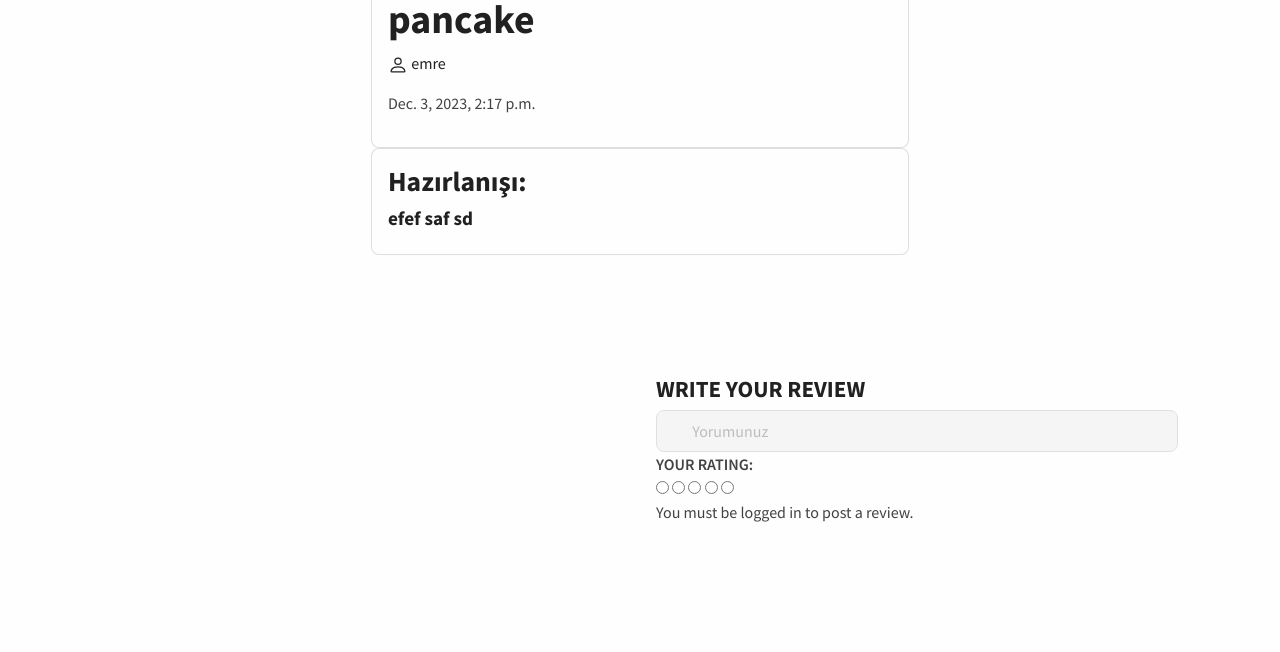
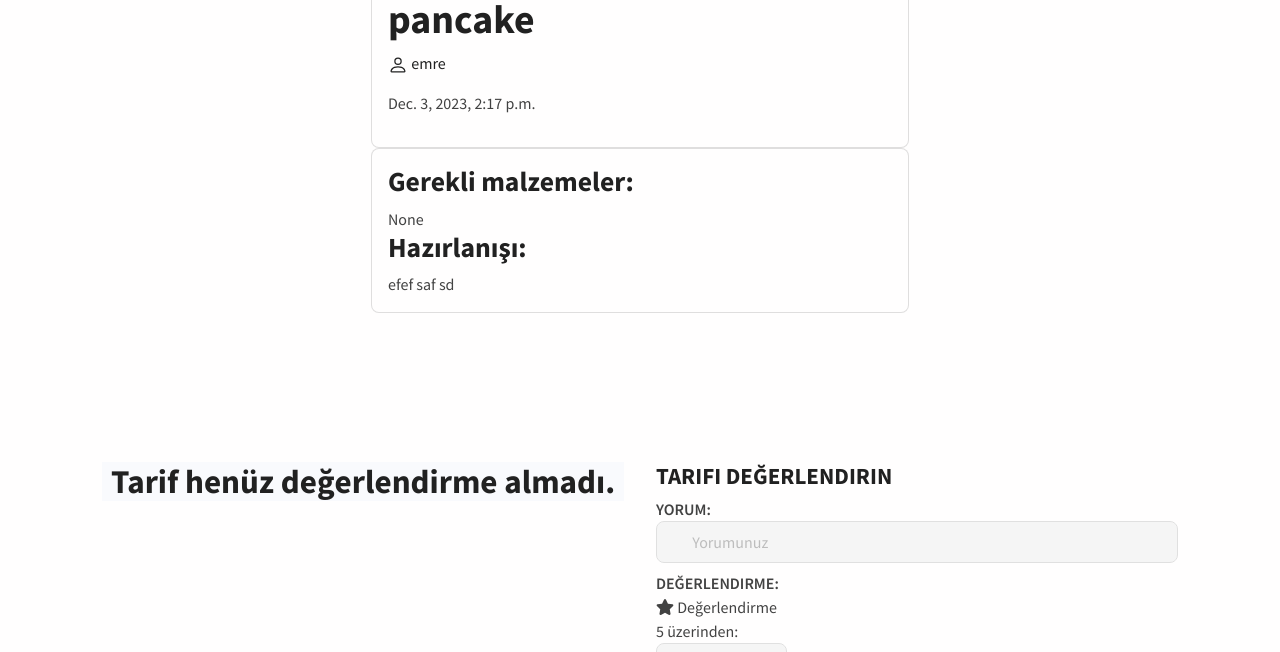
Before and after one commit to Emrehrz/recipe-app, a Django app: page /recipe/detail/13/ in a window 1280 px wide. Shown: the part 1196-1848 px from the top of the page. Run offline with Django 4.2, Linux system fonts and the light colour scheme; data comes from the database, SQL or seed files in the repository; both versions use the stored data as it was after the commit; data that the repository does not hold is empty; some libraries are stand-ins or nearby versions.

Commit message:
bug fixes

```diff
--- a/project/home/templates/index.html
+++ b/project/home/templates/index.html
@@ -37,7 +37,9 @@
   </div>
   {% endfor %}
 </div>
-<div class="row row-cols-md-4 gx-3 h-100 align-items-end px-5">
+<div
+  class="row row-cols-lg-4 row-cols-md-3 row-cols-sm-2 gx-3 h-100 align-items-end px-5"
+>
   {% for recipe in recipes %}
   <div class="col mb-5 h-100 p-2">
     <div class="card card-span h-100 rounded-3">
--- a/project/recipes/models.py
+++ b/project/recipes/models.py
@@ -19,7 +19,7 @@
         Category, related_name='recipes', on_delete=models.CASCADE)
     name = models.CharField(max_length=30)
     description = RichTextField(blank=True, null=True)
-    # description = models.TextField()
+    materials = RichTextField(blank=True, null=True)
     created_by = models.ForeignKey(
         User, related_name='recipes', on_delete=models.CASCADE)
     created_at = models.DateTimeField(auto_now_add=True)
--- a/project/recipes/templates/myRecipes.html
+++ b/project/recipes/templates/myRecipes.html
@@ -1,6 +1,8 @@
 {% extends "base.html" %} {% load static %} {% block content %}
 
-<div class="row row-cols-md-4 gx-3 h-100 align-items-end px-5">
+<div
+  class="row row-cols-lg-4 row-cols-md-3 row-cols-sm-2 gx-3 h-100 align-items-end px-5"
+>
   {% for recipe in recipes %}
   <div class="col mb-5 h-100 p-2">
     <div class="card card-span h-100 rounded-3">
--- a/project/recipes/templates/tarifEkle.html
+++ b/project/recipes/templates/tarifEkle.html
@@ -21,6 +21,12 @@
               {{ form.image }}
             </div>
 
+            <div class="mb-3">
+              <label for="recipeContent" class="form-label"
+                >Gerekli Malzemeler</label
+              >
+              {{ form.description }} {{ form.media}}
+            </div>
             <div class="mb-3">
               <label for="recipeContent" class="form-label">Hazırlanışı</label>
               {{ form.description }} {{ form.media}}
--- a/project/recipes/templates/tarifSayfasi.html
+++ b/project/recipes/templates/tarifSayfasi.html
@@ -31,8 +31,10 @@
     </div>
     <div class="card">
       <div class="card-body card-xl">
+        <h3 class="text-1000 text-light">Gerekli malzemeler:</h3>
+        {{recipe.materials|safe}}
         <h3 class="text-1000 text-light">Hazırlanışı:</h3>
-        <h5>{{recipe.description}}</h5>
+        {{recipe.description|safe}}
       </div>
     </div>
   </div>
@@ -55,9 +57,12 @@
   </div>
   {% endif %}
 
-  <div class="row">
-    <div class="col-md-6">
-      <div class="product-reviews">
+  <div class="row my-4">
+    <div class="col">
+      <div class="product-reviews text-center">
+        {% if rs == null %}
+        <h2 class="bg-light ">Tarif henüz değerlendirme almadı.
+        {% else %}
         {% for rs in comments %}
         <div class="single-review border">
           <div class="review-heading">
@@ -77,10 +82,12 @@
           </div>
         </div>
         {% endfor %}
+        {% endif %}
       </div>
     </div>
-    <div class="col-md-6">
-      <h4 class="text-uppercase">Write Your Review</h4>
+    {% if recipe.created_by != request.user %}
+    <div class="col">
+      <h4 class="text-uppercase">Tarifi Değerlendirin</h4>
       {% if messages %} {% for message in messages %}
       <div class="alert alert-{{message.tags}}" role="alert">{{ message }}</div>
       {% endfor %} {% endif %}
@@ -90,7 +97,9 @@
         method="post"
       >
         {% csrf_token %}
-        <div class="form-group">
+        <div class="form-group mb-2">
+            <strong class="text-uppercase">Yorum: </strong>
+
           <input
             name="content"
             class="form-control"
@@ -98,25 +107,13 @@
             placeholder="Yorumunuz"
           />
         </div>
-        <div class="form-group">
+        <div class="form-group mb-2">
           <div class="input-rating">
-            <strong class="text-uppercase">Your Rating: </strong>
-            <div class="stars">
-              <input type="radio" id="star5" name="rate" value="5" /><label
-                for="star5"
-              ></label>
-              <input type="radio" id="star4" name="rate" value="4" /><label
-                for="star4"
-              ></label>
-              <input type="radio" id="star3" name="rate" value="3" /><label
-                for="star3"
-              ></label>
-              <input type="radio" id="star2" name="rate" value="2" /><label
-                for="star2"
-              ></label>
-              <input type="radio" id="star1" name="rate" value="1" /><label
-                for="star1"
-              ></label>
+            <strong class="text-uppercase">Değerlendirme: </strong>
+            <div class="stars col-md-3">
+              <i class="fa fa-star"></i> Değerlendirme 5 üzerinden:
+      <input type="number" class="form-control" id="rating" name="rating" min="0" max="5" step="1">
+
             </div>
           </div>
         </div>
@@ -127,6 +124,7 @@
         {% endif %}
       </form>
     </div>
+    {% endif %}
   </div>
 
   {% endblock %}
```
Also changed, not shown: project/db.sqlite3, project/recipes/migrations/0004_recipe_materials.py (added), project/uploads/images/taco-bell.png (added).
